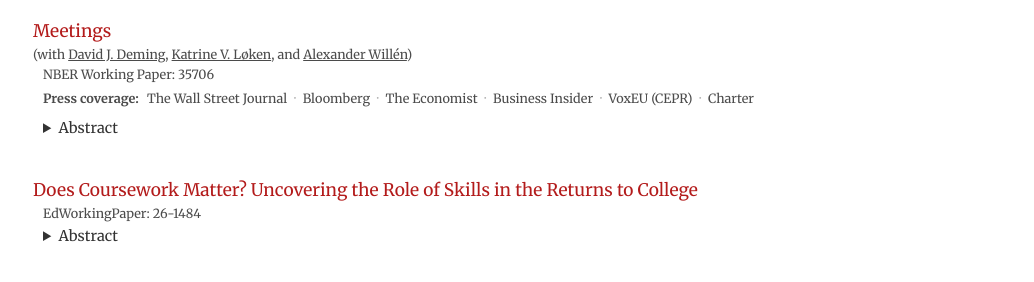
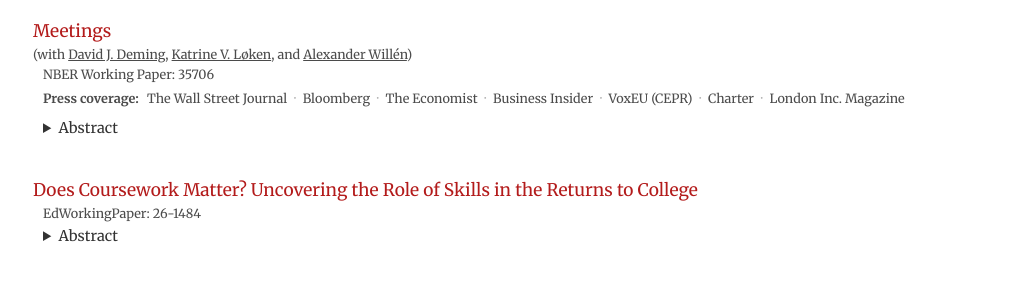
Before and after one commit to yalingx/yalingx.github.io, a Jekyll site: the page built from research/index.html, in a window 1280 px wide. Shown: the part 147-429 px from the top of the page, without its empty margins (122-1156 px from the left). Built offline with Jekyll 4.4.1, drawn with Linux system fonts in a browser that asks for light colours.

Commit message:
meetings press coverage +

```diff
--- a/research/index.html
+++ b/research/index.html
@@ -25,6 +25,7 @@ description: Research Projects
 			<a href="https://www.businessinsider.com/meetings-predictor-wage-growth-research-2026-9">Business Insider</a>
 			<a href="https://cepr.org/voxeu/columns/why-we-spend-so-much-time-meetings">VoxEU (CEPR)</a>
 			<a href="https://www.charterworks.com/why-meetings-are-the-broccoli-of-work/">Charter</a>
+			<a href="https://londonincmagazine.ca/2026/09/15/meetings-matter/">London Inc. Magazine</a>
 		</span>
 	</p>
 	<details class="abstract">
```
Also changed, not shown: 1 other file.
